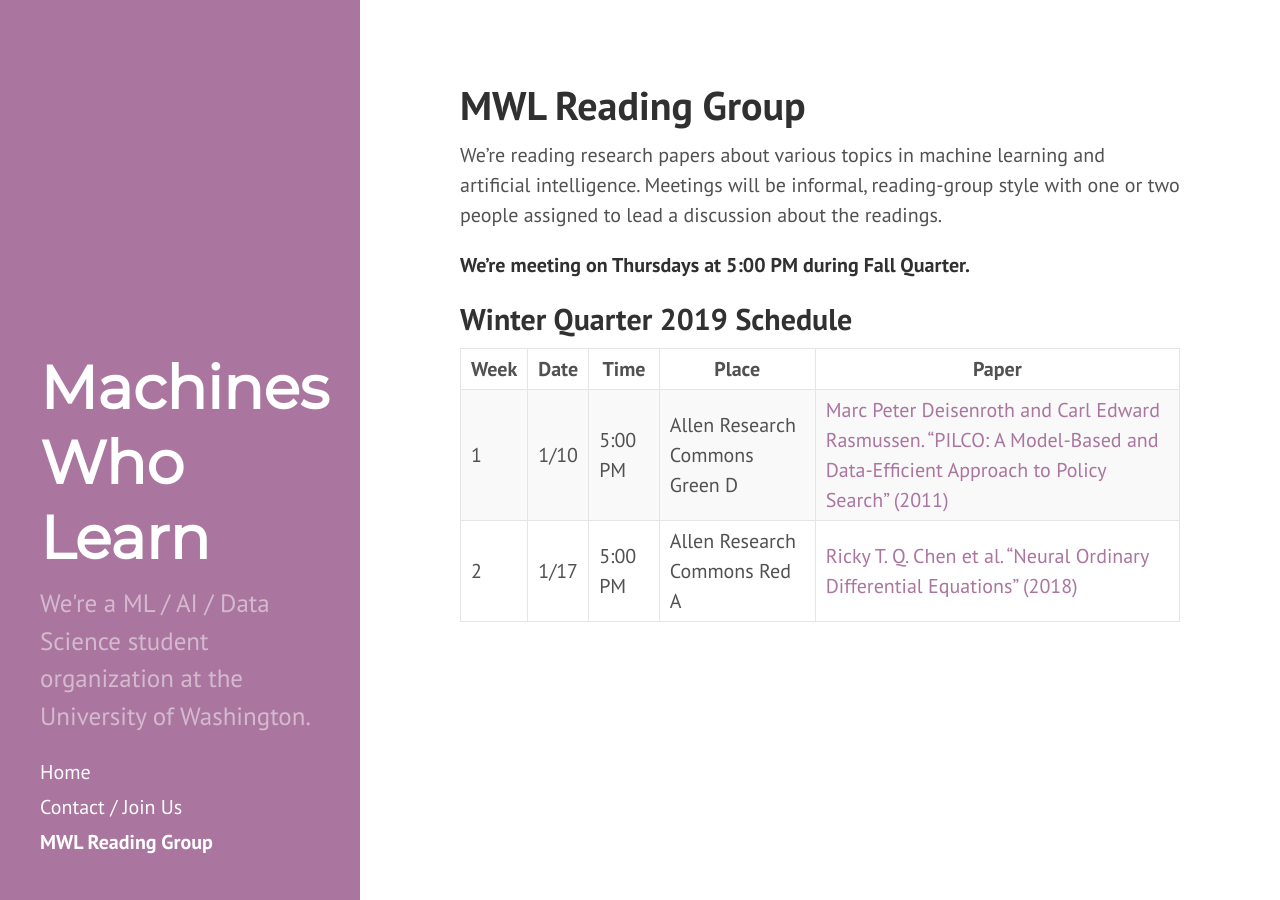
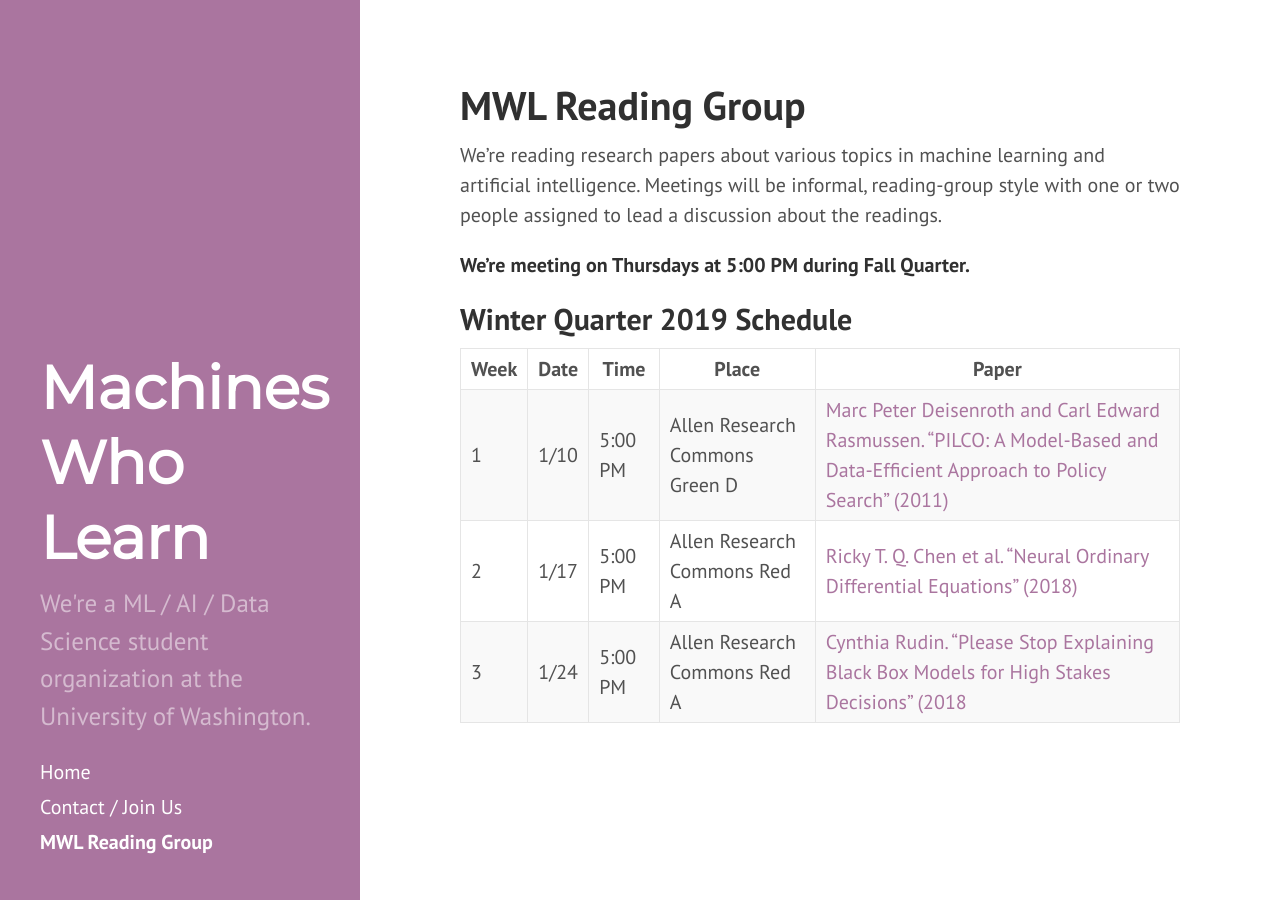
Before and after one commit to MachinesWhoLearn/machineswholearn.github.io, a Jekyll site: the page built from mwl_reading_group.md, in a window 1280 px wide. Built offline with Jekyll 4.4.1, drawn with Linux system fonts in a browser that asks for light colours.

Commit message:
Add 1/24

```diff
--- a/mwl_reading_group.md
+++ b/mwl_reading_group.md
@@ -15,3 +15,4 @@ or two people assigned to lead a discussion about the readings.
 |------|------|---------|---------|----------------------------------------------------------------------------------------------------------------------------------------------------------------------------------------------------------------------------------------------------------------|
 | 1 | 1/10 | 5:00 PM | Allen Research Commons Green D | [Marc Peter Deisenroth and Carl Edward Rasmussen. "PILCO: A Model-Based and Data-Efficient Approach to Policy Search" (2011)](http://mlg.eng.cam.ac.uk/pub/pdf/DeiRas11.pdf) |
 | 2 | 1/17 | 5:00 PM | Allen Research Commons Red A | [Ricky T. Q. Chen et al. "Neural Ordinary Differential Equations" (2018)](https://arxiv.org/abs/1806.07366)|
+| 3 | 1/24 | 5:00 PM | Allen Research Commons Red A | [Cynthia Rudin. "Please Stop Explaining Black Box Models for High Stakes Decisions" (2018](https://arxiv.org/abs/1811.10154)
```
